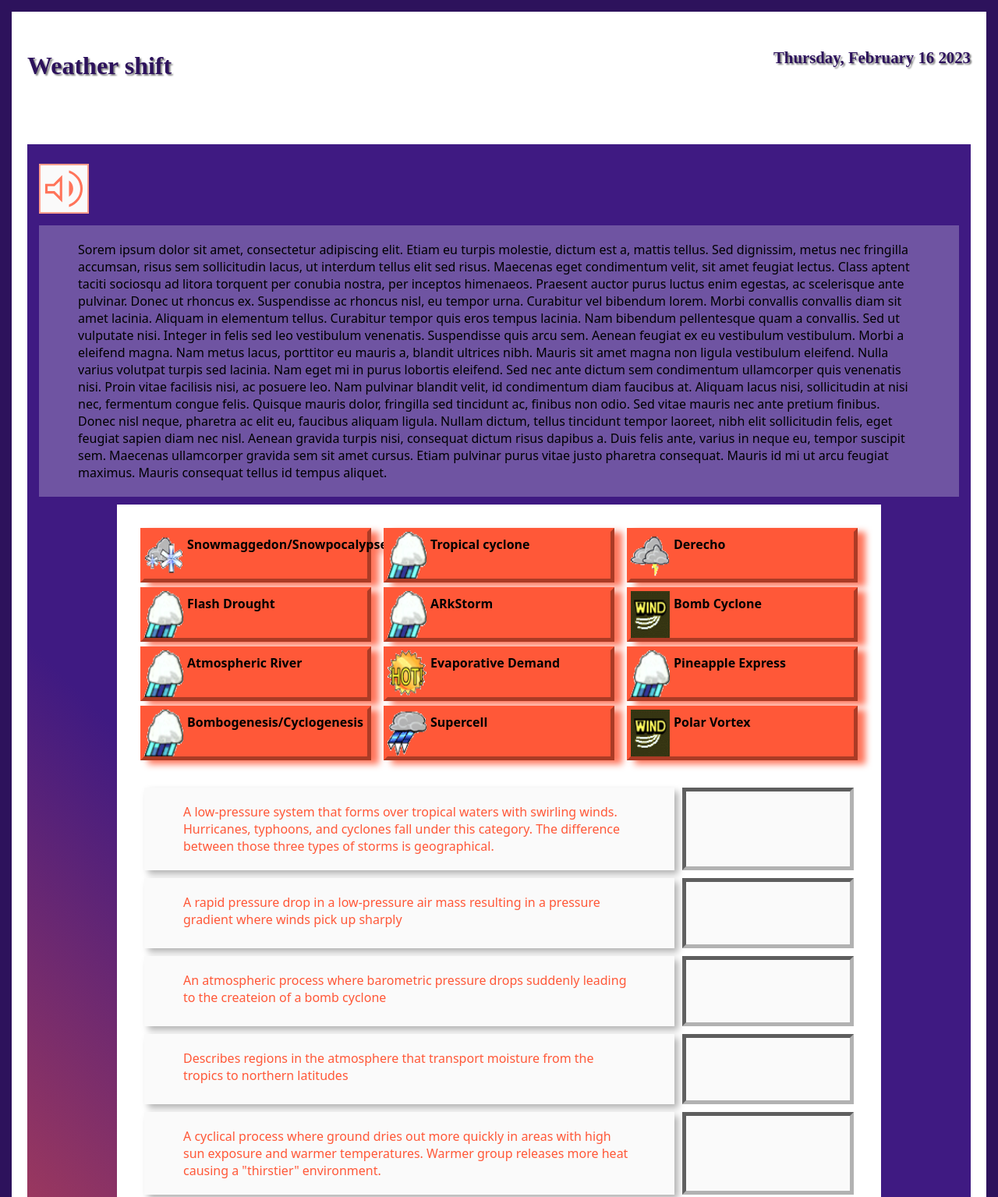
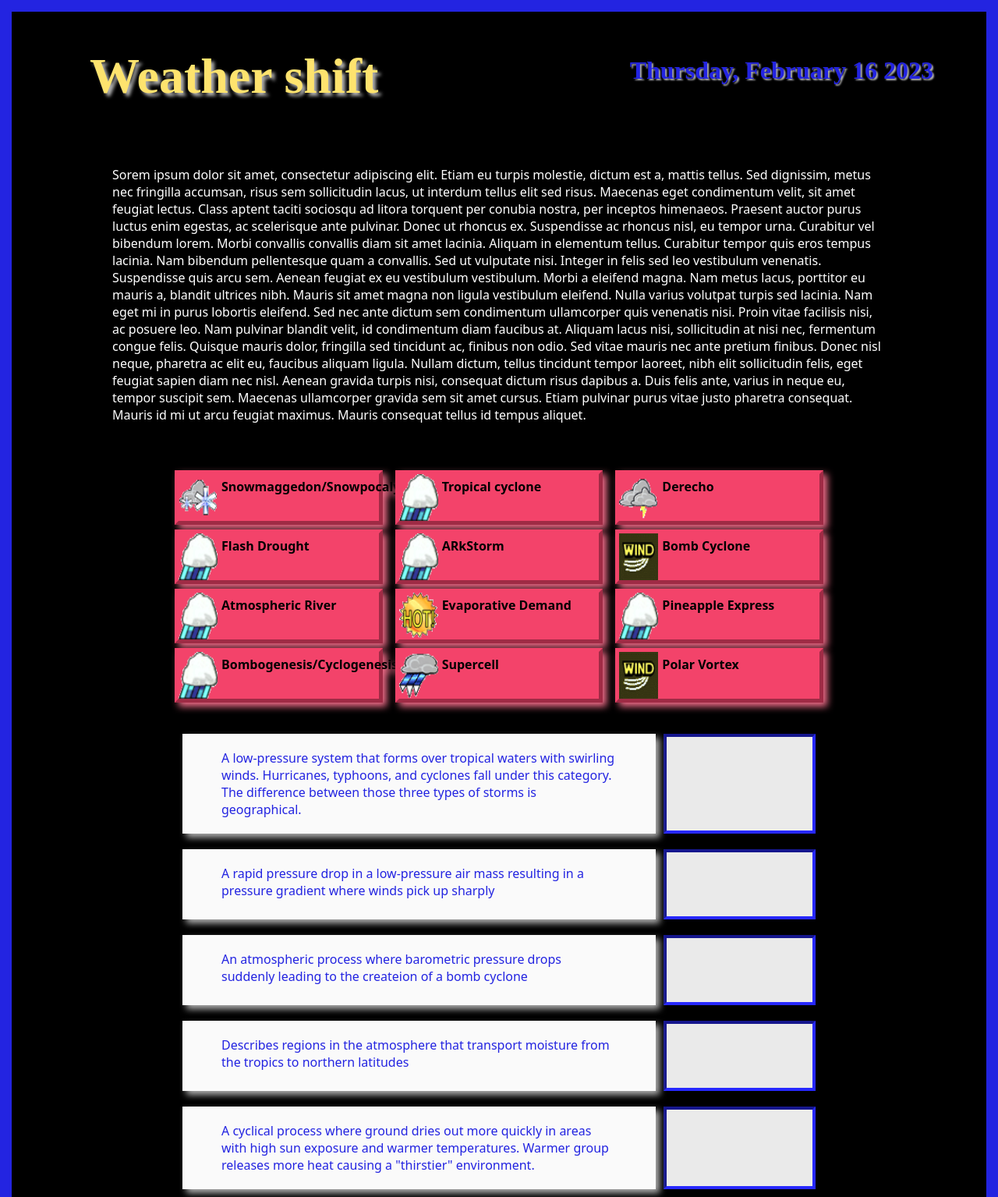
Before and after one commit to holmesjoli/weather-shift, a plain HTML site: page index.html in a window 1280 px wide. Shown: the top 1535 px of the page at 78% size. Drawn offline with nearby package versions, Linux system fonts and the light colour scheme; a web font is replaced by a local one.

Commit message:
updated aesthetics

```diff
--- a/css/aesthetics.css
+++ b/css/aesthetics.css
@@ -1,51 +1,44 @@
 html, body {
-    background-color: #2D125C;
+    background-color: #2324E1;
     margin: 0;
 }
 
 header {
-    background: white;
+    background: #000000;
 }
 
 main {
-    background: white;
+    background: #000000;
 }
 
 .content {
-    background: linear-gradient(-135deg, #3F1A82 55%, #FF5838);
+    background: #000000;
 }
 
 footer {
-    background: #2D125C;
+    background: #2324E1;
     padding: 2rem;
     text-align: center;
     color: white;
 }
 
 h1 {
-    color: #2D125C;
-    text-shadow: 2px 2px 2px grey;
+    color: #2324E1;
+    text-shadow: 4px 4px 4px rgb(176, 176, 176);
 }
 
 h2 {
-    color: #2D125C;
-    text-shadow: 2px 2px 2px grey;
+    color: #2324E1;
+    text-shadow: 2px 2px 2px rgb(176, 176, 176);
 }
 
 p {
     padding: 20px 50px;
-    background-color: rgb(255, 255, 255, .25);
-}
-
-#audio {
-    border: 2px solid #FF9E8C;
-    padding: 5px;
-    background-color: #FAFAFA;
-    margin: 10px 0;
+    color: white;
 }
 
 .dnd {
-    background-color: white;
+    background-color: #000000;
 }
 
 .drag,
@@ -55,26 +48,26 @@ p {
 }
 
 .drag-item {
-    filter: drop-shadow(rgb(255, 116, 90) 10px 5px 4px);
+    filter: drop-shadow(rgb(243, 109, 138) 5px 5px 5px);
     border-style: outset;
     border-width: 5px;
     height: 100%;
-    background: #ff5838;
-    border-color: #ff5838;
+    background: #F3436A;
+    border-color: #F3436A;
     display: flex;
     flex-direction: row;
 }
 
 .drag-item:hover,
 .drop:hover {
-    border-color: #7e66ab;
+    border-color: #2324E1;
 }
 
 .drop {
-    background-color: #FAFAFA;
-    border: 1px dashed #b2b2b2;
+    background-color: #eaeaea;
+    border: 4px dashed #2324E1;
     border-style: inset;
-    border-width: 5px;
+    min-height: 55px;
 }
 
 .term-name {
@@ -84,7 +77,7 @@ p {
 
 .term-description {
     background-color: #FAFAFA;
-    color: #FF5838;
+    color: #2324E1;
     margin: 5px;
     filter: drop-shadow(#b2b2b2 5px 5px 4px);
 }
--- a/css/layout.css
+++ b/css/layout.css
@@ -7,13 +7,14 @@ body {
 header {
     margin: 15px 15px 0px 15px;
     padding: 30px 20px;
+    padding-bottom: 0;
     display: flex;
     flex-direction: row;
 }
 
 main {
     margin: 0 15px;
-    padding: 30px 20px;
+    padding: 0rem 4rem;
 }
 
 h2 {
@@ -53,6 +54,7 @@ p {
     display: grid;
     grid-template-columns: 1fr minmax(150px, 25%);
     min-height: 100px;
+    margin: 5px;
 }
 
 img {
--- a/css/typography.css
+++ b/css/typography.css
@@ -25,10 +25,14 @@ body {
 
 h1 {
     font-family: Star300;
-    font-size: 2rem;
+    font-size: 4rem;
+    color: #FEE36E;
+    margin-left: 5rem;
+    margin-top: 1rem;
 }
 
 h2 {
     font-family: Star300Outline;
-    font-size: 1.3rem;
+    font-size: 2rem;
+    margin-right: 3rem;
 }
--- a/index.html
+++ b/index.html
@@ -33,7 +33,6 @@
         </header>
         <main>
             <div class="content">
-                <img id="audio" src="./assets/images/volume_up.svg"/>
                 <p>Sorem ipsum dolor sit amet, consectetur adipiscing elit. Etiam eu turpis molestie, dictum est a, mattis tellus. Sed dignissim, metus nec fringilla accumsan, risus sem sollicitudin lacus, ut interdum tellus elit sed risus. Maecenas eget condimentum velit, sit amet feugiat lectus. Class aptent taciti sociosqu ad litora torquent per conubia nostra, per inceptos himenaeos. Praesent auctor purus luctus enim egestas, ac scelerisque ante pulvinar. Donec ut rhoncus ex. Suspendisse ac rhoncus nisl, eu tempor urna. Curabitur vel bibendum lorem. Morbi convallis convallis diam sit amet lacinia. Aliquam in elementum tellus.
                     Curabitur tempor quis eros tempus lacinia. Nam bibendum pellentesque quam a convallis. Sed ut vulputate nisi. Integer in felis sed leo vestibulum venenatis. Suspendisse quis arcu sem. Aenean feugiat ex eu vestibulum vestibulum. Morbi a eleifend magna. Nam metus lacus, porttitor eu mauris a, blandit ultrices nibh. Mauris sit amet magna non ligula vestibulum eleifend. Nulla varius volutpat turpis sed lacinia. Nam eget mi in purus lobortis eleifend. Sed nec ante dictum sem condimentum ullamcorper quis venenatis nisi. Proin vitae facilisis nisi, ac posuere leo.
                     Nam pulvinar blandit velit, id condimentum diam faucibus at. Aliquam lacus nisi, sollicitudin at nisi nec, fermentum congue felis. Quisque mauris dolor, fringilla sed tincidunt ac, finibus non odio. Sed vitae mauris nec ante pretium finibus. Donec nisl neque, pharetra ac elit eu, faucibus aliquam ligula. Nullam dictum, tellus tincidunt tempor laoreet, nibh elit sollicitudin felis, eget feugiat sapien diam nec nisl. Aenean gravida turpis nisi, consequat dictum risus dapibus a. Duis felis ante, varius in neque eu, tempor suscipit sem. Maecenas ullamcorper gravida sem sit amet cursus. Etiam pulvinar purus vitae justo pharetra consequat. Mauris id mi ut arcu feugiat maximus. Mauris consequat tellus id tempus aliquet.
--- a/js/drag-and-drop.js
+++ b/js/drag-and-drop.js
@@ -25,7 +25,8 @@ function shuffleArray(array) {
     }
 }
 
-//
+// addTerms
+// automatically add terms to the html page
 function addTerms(data) {
     let container = d3.select("#drag-container");
 
@@ -45,7 +46,6 @@ function addTerms(data) {
         .attr("draggable", "true")
         .attr("ondragstart", "drag(event)");
 
-    // console.log(data)
     groups
         .append("img")
         .attr("src", d => `assets/images/${d.folder}/${d.gif}.gif`)
@@ -56,7 +56,7 @@ function addTerms(data) {
         .text(d => d.name);
 }
 
-//
+// automatically added definitions to the html page
 function addDefinitions(data) {
 
     let container = d3.select("#drop-container");
@@ -75,16 +75,15 @@ function addDefinitions(data) {
         .append("div")
         .attr("class", "drop")
         .attr("ondrop", "drop(event)")
-        .attr("ondragover", "allowDrop(event)");
+        .attr("ondragover", "allowDrop(event)")
+        // .text("drop here")
 }
 
 function main() {
 
     d3.csv("data/terms.csv").then(function (data) {
-
         addTerms(data);
         addDefinitions(data);
-
     });
 }
 
```
